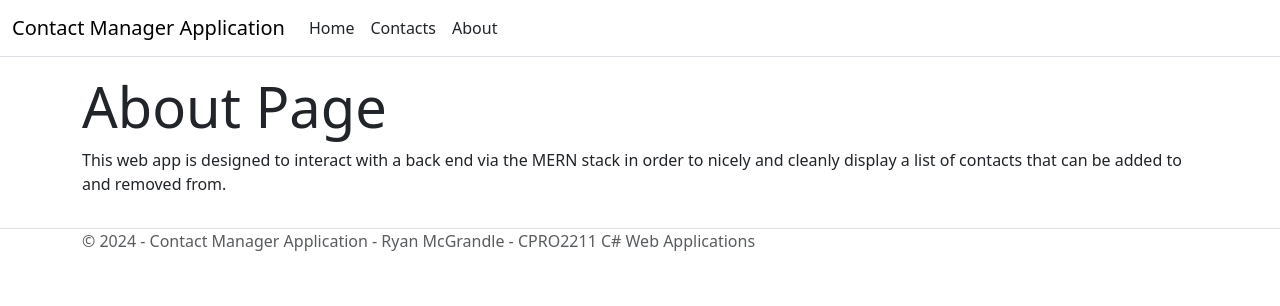
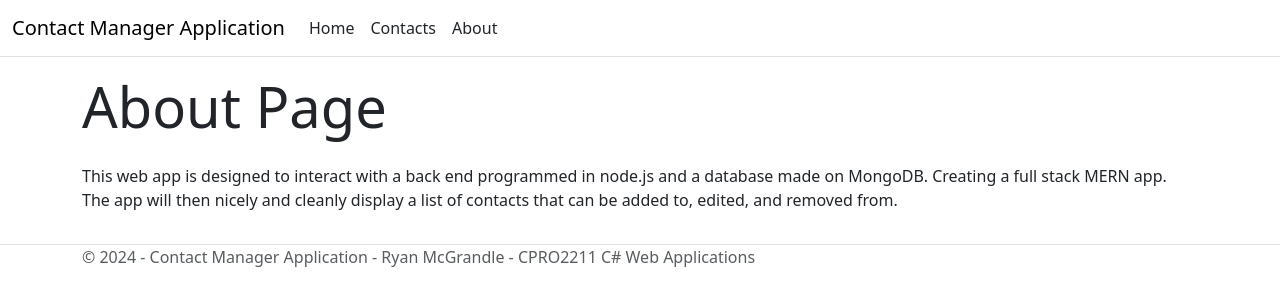
Before and after one commit to Syyren/JS_Assignment_2_Front_End, a React (Create React App) app: page /about in a window 1280 px wide. Shown: the top 306 px of the page. Built offline with nearby package versions, Linux system fonts and the light colour scheme.

Commit message:
more bootstrap

```diff
--- a/src/index.css
+++ b/src/index.css
@@ -1,28 +1,4 @@
-html
+.nav-link:hover
 {
-    font-size: 14px;
+    text-decoration: underline;
 }
-
-@media (min-width: 768px)
-{
-    html
-    {
-        font-size: 16px;
-    }
-}
-
-.btn:focus, .btn:active:focus, .btn-link.nav-link:focus, .form-control:focus, .form-check-input:focus
-{
-    box-shadow: 0 0 0 0.1rem white, 0 0 0 0.25rem #258cfb;
-}
-
-html
-{
-    position: relative;
-    min-height: 100%;
-}
-
-body
-{
-    margin-bottom: 60px;
-}
--- a/src/index.js
+++ b/src/index.js
@@ -1,7 +1,7 @@
 import React from 'react';
 import ReactDOM from 'react-dom/client';
 import 'bootstrap/dist/css/bootstrap.min.css';
-import 'index.css';
+import './index.css';
 import App from './App';
 
 const root = ReactDOM.createRoot(document.getElementById('root'));
--- a/src/pages/About.js
+++ b/src/pages/About.js
@@ -4,12 +4,13 @@ export default function ContactDelete()
 {
     return(
         <Layout>
-            <h2 className="display-4">About Page</h2>
+            <h2 className="display-4 mb-4">About Page</h2>
 
-            <p>
-                This web app is designed to interact with a back end via the
-                MERN stack in order to nicely and cleanly display a list of
-                contacts that can be added to and removed from.
+            <p className="">
+                This web app is designed to interact with a back end programmed in
+                node.js and a database made on MongoDB. Creating a full stack
+                MERN app. The app will then nicely and cleanly display a list of
+                contacts that can be added to, edited, and removed from.
             </p>
         </Layout>
     )
--- a/src/pages/ContactDelete.js
+++ b/src/pages/ContactDelete.js
@@ -4,7 +4,7 @@ export default function ContactDelete()
 {
     return(
         <Layout>
-            <h2 className="display-4">Contact Delete Page</h2>
+            <h2 className="display-4 mb-4">Contact Delete Page</h2>
         </Layout>
     )
 }
--- a/src/pages/ContactDetails.js
+++ b/src/pages/ContactDetails.js
@@ -4,7 +4,7 @@ export default function ContactDelete()
 {
     return(
         <Layout>
-            <h2 className="display-4">Contact Details Page</h2>
+            <h2 className="display-4 mb-4">Contact Details Page</h2>
         </Layout>
     )
 }
--- a/src/pages/ContactEdit.js
+++ b/src/pages/ContactEdit.js
@@ -4,7 +4,7 @@ export default function ContactDelete()
 {
     return(
         <Layout>
-            <h2 className="display-4">Contact Edit/Add Page</h2>
+            <h2 className="display-4 mb-4">Contact Edit/Add Page</h2>
         </Layout>
     )
 }
--- a/src/pages/Contacts.js
+++ b/src/pages/Contacts.js
@@ -4,7 +4,7 @@ export default function ContactDelete()
 {
     return(
         <Layout>
-            <h2 className="display-4">Contacts Page</h2>
+            <h2 className="display-4 mb-4">Contacts Page</h2>
         </Layout>
     )
 }
--- a/src/pages/Home.js
+++ b/src/pages/Home.js
@@ -4,7 +4,7 @@ export default function ContactDelete()
 {
     return(
         <Layout>
-            <h2 className="display-4">Home Page</h2>
+            <h2 className="display-4 mb-4">Home Page</h2>
         </Layout>
     )
 }
--- a/src/pages/NoPage.js
+++ b/src/pages/NoPage.js
@@ -4,7 +4,7 @@ export default function ContactDelete()
 {
     return(
         <Layout>
-            <h2 className="display-4">Error 404: Page Not Found</h2>
+            <h2 className="display-4 mb-4">Error 404: Page Not Found</h2>
         </Layout>
     )
 }
```
